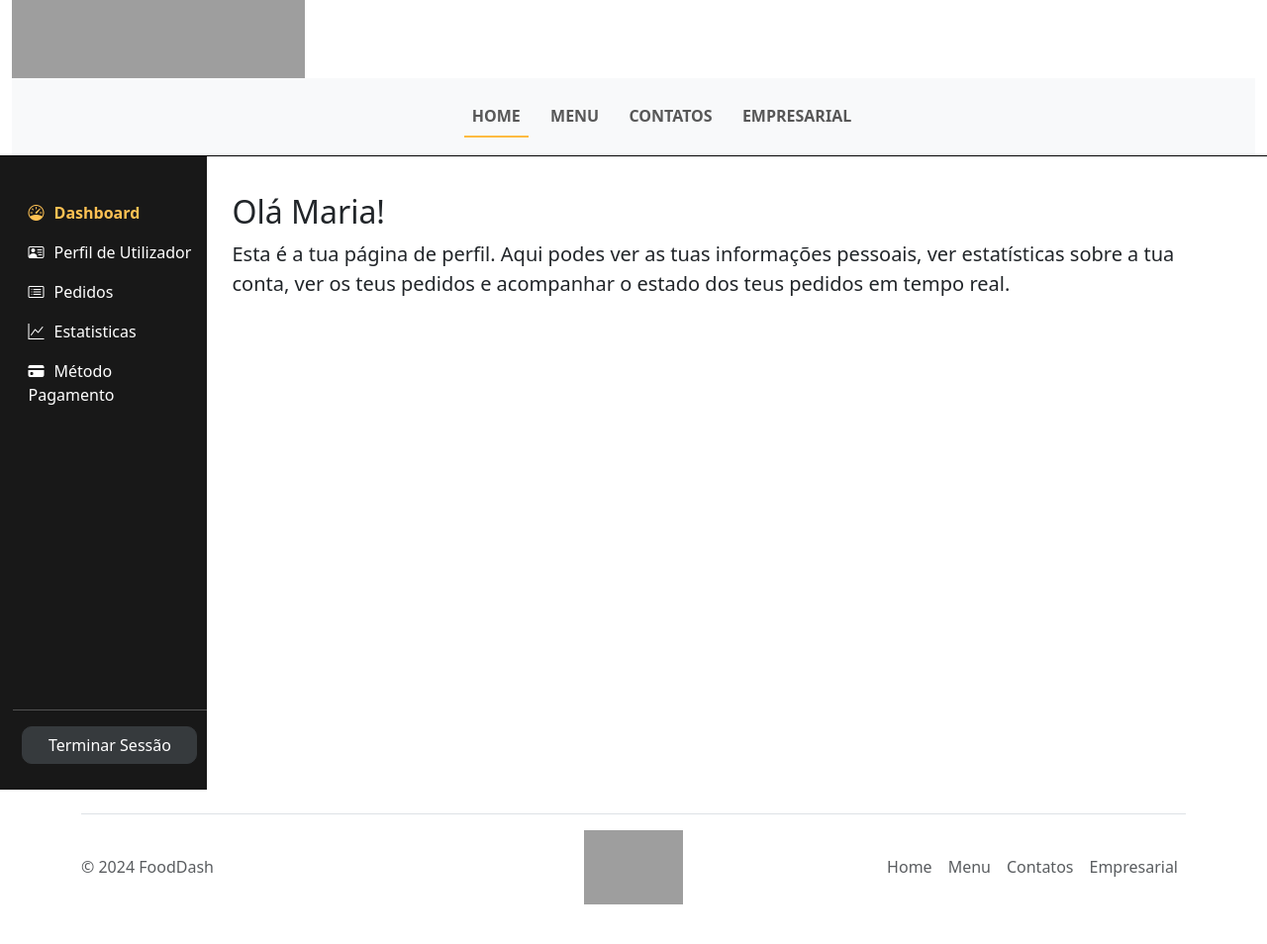
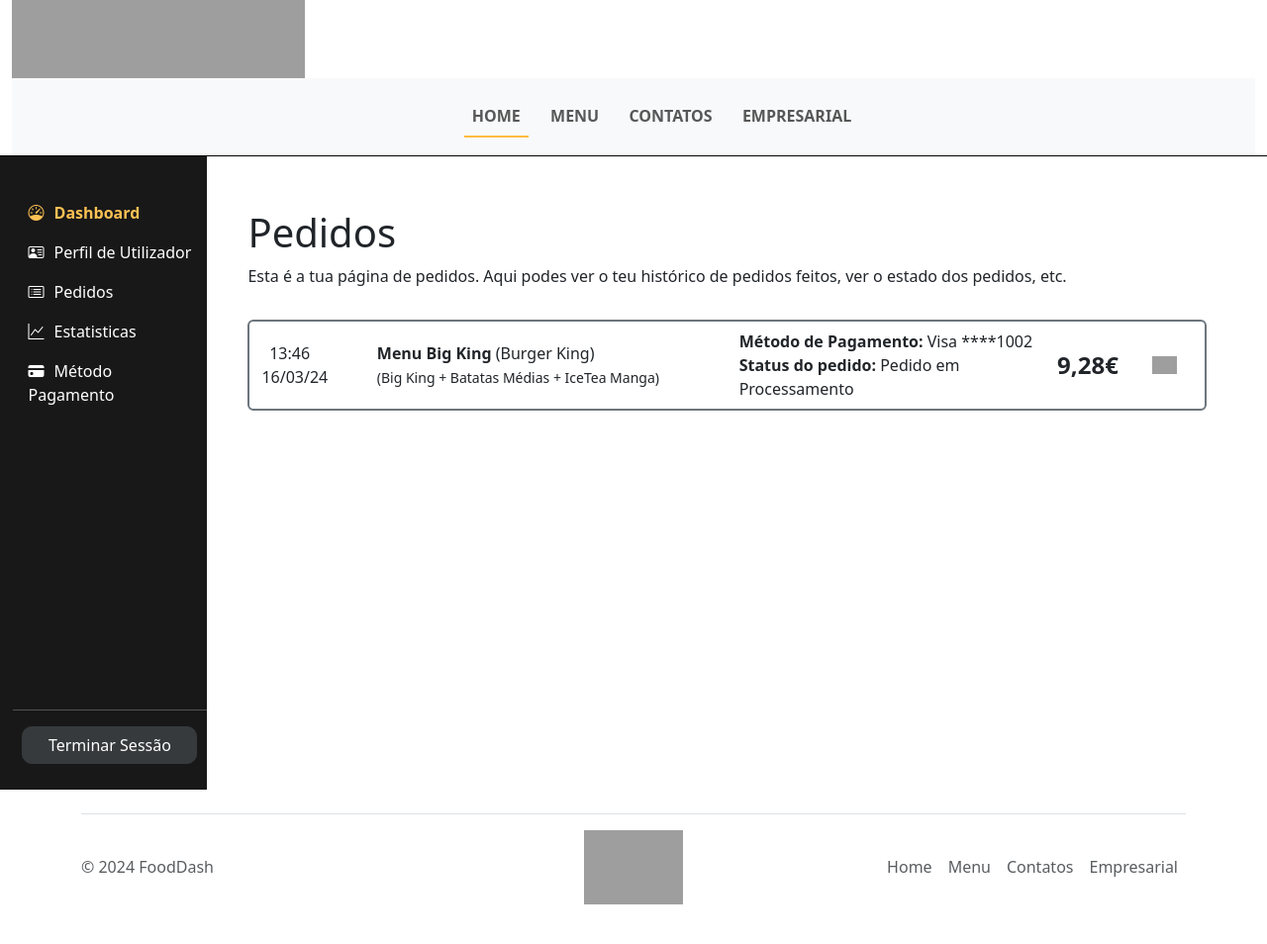
Before and after one commit to richardmiranda110/PTAW_FoodDash, a PHP site: page /dashboard_perfil_utilizador.html in a window 1280 px wide. Shown: the part 169-1123 px from the top of the page at 99% size. Run offline with PHP 8.4, Linux system fonts and the light colour scheme; grey boxes are pictures that could not be loaded.

```diff
--- a/perfil_utilizador/dashboard_perfil_utilizador.html
+++ b/perfil_utilizador/dashboard_perfil_utilizador.html
@@ -92,10 +92,27 @@
 
     <!--Zona de Conteudo da Página -->
     <div id="contentDiv" class="col-md-10">
-      <p class="h2" id="nomeUser">Olá Maria!</p>
-      <p class="lead">
-        Esta é a tua página de perfil. Aqui podes ver as tuas informações pessoais, ver estatísticas sobre a tua conta, ver os teus pedidos e acompanhar o estado dos teus pedidos em tempo real.
-      </p>
+      <div class="container ps-3 py-3">
+        <div class="row">
+        <h1 class="title">Pedidos</h1>
+            <p>Esta é a tua página de pedidos. Aqui podes ver o teu histórico de pedidos feitos, ver o estado dos pedidos, etc.</p>
+        </div>
+        <div class="container">
+                <div class="row border border-2 border-secondary rounded my-3">
+                  <div class="col-sm-1 text-center align-self-center py-2 fs-6 "><span>13:46</span><br><span>16/03/24</span></div>
+                  <div class="col-sm-5 rounded-left rounded-right align-self-center py-2 px-5 fs-6">
+                      <strong>Menu Big King </strong> (Burger King)<br>
+                      <small>(Big King + Batatas Médias + IceTea Manga)</small>
+                  </div>
+                  <div class="col-sm-4 align-self-center py-2">
+                         <strong>Método de Pagamento:</strong> Visa ****1002<br>
+                         <span><strong>Status do pedido:</strong> Pedido em Processamento</span></small>
+                  </div>
+                  <div class="col-sm-1 text-center align-self-center fs-4 py-4 "><strong>9,28€</strong></div>
+                  <div class="col-sm-1 align-self-center text-center h-60"><strong><img class="img-fluid p-3" src="./icons.jpg" alt="" srcset=""></strong></div>
+              </div>
+            </div>
+        </div>
     </div>
   </div>
 
--- a/perfil_utilizador/styles/sitecss.css
+++ b/perfil_utilizador/styles/sitecss.css
@@ -105,3 +105,8 @@ button#butSingOutSidebarLeft {
 footer img.img-fluid {
     width: 100px;
 }
+
+.icon {
+    max-width: 60%;
+    height: auto;
+  }
```
